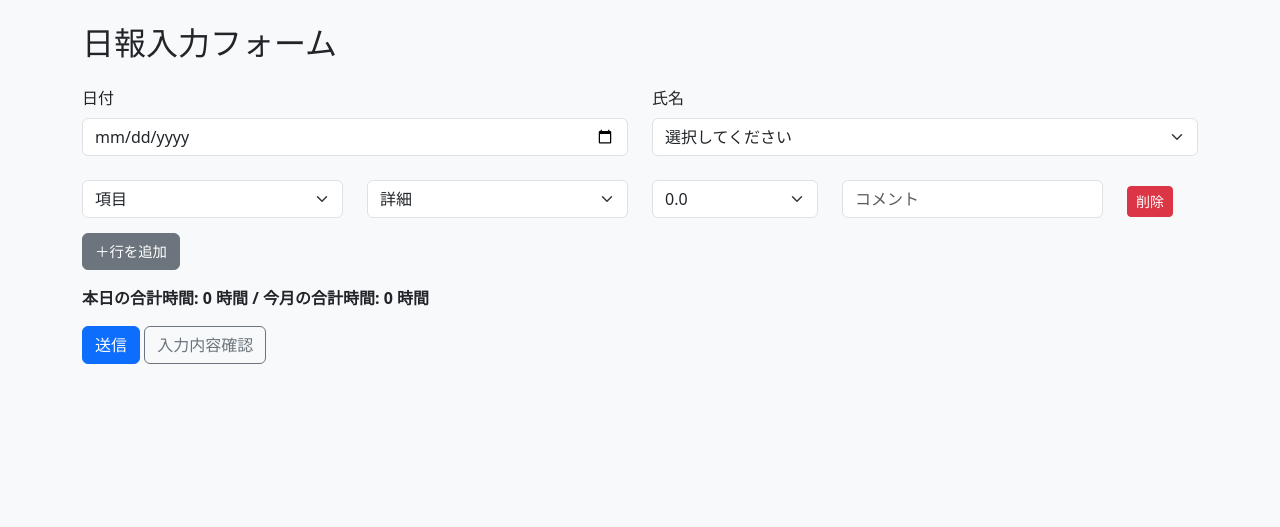
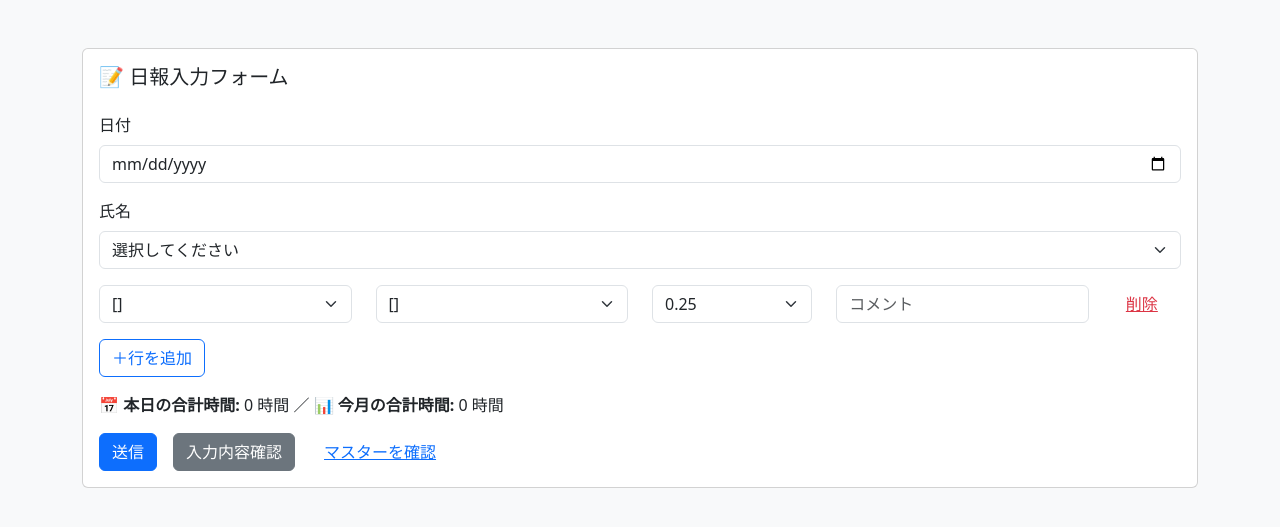
Before and after one commit to KohtaroIzumi/dailyreport, a Flask app: template templates/index.html in a window 1280 px wide. Shown: the top 527 px of the page. Run offline with Flask 3, Linux system fonts and the light colour scheme; the template is opened without the code that fills it: most values are stand-ins (such as "Sample title", 1, 10 or a date in 2020).

Commit message:
フォームレイアウト復元と時間集計機能の調整

```diff
--- a/app.py
+++ b/app.py
@@ -1,11 +1,10 @@
-from flask import Flask, render_template, request, jsonify, session, redirect, url_for
+from flask import Flask, render_template, request, redirect, url_for, session, jsonify
 import os
 import requests
 from dotenv import load_dotenv
 from datetime import datetime
 from functools import wraps
 
-# .envの読み込み
 load_dotenv()
 app = Flask(__name__)
 app.secret_key = os.getenv("FLASK_SECRET_KEY")
@@ -13,50 +12,72 @@
 SUPABASE_URL = os.getenv("SUPABASE_URL")
 SUPABASE_API_KEY = os.getenv("SUPABASE_API_KEY")
 ACCESS_PASSWORD = os.getenv("ACCESS_PASSWORD")
-
 HEADERS = {
     "apikey": SUPABASE_API_KEY,
     "Authorization": f"Bearer {SUPABASE_API_KEY}"
 }
 
-# ログイン必須デコレーター
+NOTICE_VERSION = "2025-05-30"  # ← 本日の日付が通知バージョン（将来的にはSupabaseから取得へ）
+
+# -------- 認証とお知らせ確認のチェック --------
+
 def login_required(f):
     @wraps(f)
     def decorated_function(*args, **kwargs):
-        if not session.get("logged_in"):
+        if not session.get("authenticated"):
             return redirect(url_for("login"))
         return f(*args, **kwargs)
     return decorated_function
 
-# --- ルート定義 ---
+def notice_required(f):
+    @wraps(f)
+    def decorated_function(*args, **kwargs):
+        seen_version = session.get("notice_version")
+        skipped = session.get("notice_skipped")
+        if seen_version != NOTICE_VERSION and not skipped:
+            return redirect(url_for("notice"))
+        return f(*args, **kwargs)
+    return decorated_function
+
+# -------- ルート --------
 
 @app.route("/login", methods=["GET", "POST"])
 def login():
     if request.method == "POST":
-        password = request.form.get("password")
+        password = request.form["password"]
         if password == ACCESS_PASSWORD:
-            session["logged_in"] = True
-            session["notice_acknowledged"] = False
+            session["authenticated"] = True
             return redirect(url_for("notice"))
         else:
-            return render_template("login.html", error="パスワードが違います。")
+            return render_template("login.html", error="パスワードが間違っています。")
     return render_template("login.html")
+
+@app.route("/logout")
+def logout():
+    session.clear()
+    return redirect(url_for("login"))
 
 @app.route("/notice")
 @login_required
 def notice():
-    if session.get("notice_acknowledged"):
-        return redirect(url_for("index"))
-    return render_template("notice.html")
+    return render_template("notice.html", notice_version=NOTICE_VERSION)
 
 @app.route("/acknowledge_notice", methods=["POST"])
 @login_required
 def acknowledge_notice():
-    session["notice_acknowledged"] = True
+    session["notice_version"] = NOTICE_VERSION
+    session["notice_skipped"] = False
+    return redirect(url_for("index"))
+
+@app.route("/skip_notice", methods=["POST"])
+@login_required
+def skip_notice():
+    session["notice_skipped"] = True
     return redirect(url_for("index"))
 
 @app.route("/")
 @login_required
+@notice_required
 def index():
     res_name = requests.get(f"{SUPABASE_URL}/rest/v1/master_name?select=name", headers=HEADERS)
     names = [row["name"] for row in res_name.json()] if res_name.status_code == 200 else []
@@ -66,9 +87,7 @@
 
     category_map = {}
     for row in categories:
-        cat = row["category"]
-        det = row["detail"]
-        category_map.setdefault(cat, []).append(det)
+        category_map.setdefault(row["category"], []).append(row["detail"])
 
     return render_template("index.html", names=names, categories=categories, category_map=category_map)
 
@@ -77,8 +96,6 @@
 def submit():
     try:
         data = request.json
-        print("DEBUG: 受信データ", data)
-
         date_str = data.get("date")
         name = data.get("name")
         tasks = data.get("tasks", [])
@@ -92,31 +109,30 @@
                 "hours": float(task.get("hours", 0)),
                 "comment": task.get("comment", "")
             }
-            res = requests.post(
+            requests.post(
                 f"{SUPABASE_URL}/rest/v1/daily_report",
                 headers={**HEADERS, "Content-Type": "application/json"},
                 json=payload
             )
-            print("DEBUG: Supabase応答", res.status_code, res.text)
 
         return jsonify({"message": "送信完了しました"})
     except Exception as e:
-        print("ERROR:", str(e))
         return jsonify({"message": "送信エラー"}), 500
 
 @app.route("/master")
 @login_required
+@notice_required
 def master():
     res = requests.get(f"{SUPABASE_URL}/rest/v1/master_category?select=category,detail", headers=HEADERS)
     category_map = {}
     if res.status_code == 200:
-        rows = res.json()
-        for row in rows:
+        for row in res.json():
             category_map.setdefault(row["category"], []).append(row["detail"])
     return render_template("master.html", category_map=category_map)
 
 @app.route("/preview")
 @login_required
+@notice_required
 def preview():
     selected_date = request.args.get("date")
     selected_name = request.args.get("name")
@@ -139,12 +155,7 @@
     )
 
     res = requests.get(query_url, headers=HEADERS)
-    if res.status_code == 200:
-        data = res.json()
-    else:
-        print("ERROR: Failed to fetch preview data:", res.status_code, res.text)
-        data = []
-
+    data = res.json() if res.status_code == 200 else []
     return render_template("preview.html", tasks=data, datadate=selected_date, name=selected_name)
 
 @app.route("/preview_api")
@@ -171,14 +182,7 @@
     )
 
     res = requests.get(query_url, headers=HEADERS)
-    total = 0
-    if res.status_code == 200:
-        rows = res.json()
-        for r in rows:
-            total += float(r.get("hours", 0))
-    else:
-        print("ERROR: Failed to fetch monthly hours:", res.status_code, res.text)
-
+    total = sum(float(row.get("hours", 0)) for row in res.json()) if res.status_code == 200 else 0
     return jsonify({"monthly_hours": total})
 
 if __name__ == "__main__":
--- a/templates/index.html
+++ b/templates/index.html
@@ -2,190 +2,182 @@
 <html lang="ja">
 <head>
     <meta charset="UTF-8">
+    <meta name="viewport" content="width=device-width, initial-scale=1.0">
     <title>日報入力フォーム</title>
-    <meta name="viewport" content="width=device-width, initial-scale=1">
-    <!-- Bootstrap 5 -->
     <link href="https://cdn.jsdelivr.net/npm/bootstrap@5.3.3/dist/css/bootstrap.min.css" rel="stylesheet">
-    <style>
-        .task-row {
-            margin-bottom: 10px;
-        }
-        .task-row .form-control {
-            margin-bottom: 5px;
-        }
-        .summary {
-            font-weight: bold;
-            margin-top: 10px;
-        }
-        .btn-smaller {
-            font-size: 0.9rem;
-            padding: 0.4rem 0.75rem;
-        }
-    </style>
 </head>
 <body class="bg-light">
-<div class="container py-4">
-    <h2 class="mb-4">日報入力フォーム</h2>
-
+<div class="container mt-5 mb-5">
+    <div class="card">
+        <div class="card-body">
+            <h5 class="card-title mb-4">📝 日報入力フォーム</h5>
             <form id="reportForm">
-        <div class="row mb-3">
-            <div class="col-md-6 col-12 mb-2">
+                <div class="mb-3">
                     <label for="date" class="form-label">日付</label>
-                <input type="date" id="date" name="date" class="form-control" required>
+                    <input type="date" class="form-control" id="date" name="date" required>
                 </div>
-            <div class="col-md-6 col-12 mb-2">
+                <div class="mb-3">
                     <label for="name" class="form-label">氏名</label>
-                <select id="name" name="name" class="form-select" required>
+                    <select class="form-select" id="name" name="name" required>
                         <option value="">選択してください</option>
-                    {% for name in names %}
-                        <option value="{{ name }}">{{ name }}</option>
+                        {% for n in names %}
+                        <option value="{{n}}">{{n}}</option>
                         {% endfor %}
                     </select>
                 </div>
+                <div id="task-rows">
+                    <div class="row align-items-end mb-3 task-row">
+                        <div class="col-md-3">
+                            <select class="form-select category-select" name="category">
+                                {% for c in category_map %}
+                                <option value="{{c}}">{{c}}</option>
+                                {% endfor %}
+                            </select>
                         </div>
-
-        <div id="tasks"></div>
-
+                        <div class="col-md-3">
+                            <select class="form-select detail-select" name="detail">
+                                {% for d in category_map[category_map|list|first] %}
+                                <option value="{{d}}">{{d}}</option>
+                                {% endfor %}
+                            </select>
+                        </div>
+                        <div class="col-md-2">
+                            <select class="form-select" name="hours">
+                                {% for i in range(1, 33) %}
+                                <option value="{{ i * 0.25 }}">{{ i * 0.25 }}</option>
+                                {% endfor %}
+                            </select>
+                        </div>
+                        <div class="col-md-3">
+                            <input type="text" class="form-control" name="comment" placeholder="コメント">
+                        </div>
+                        <div class="col-md-1">
+                            <button type="button" class="btn btn-link text-danger remove-task">削除</button>
+                        </div>
+                    </div>
+                </div>
+                <button type="button" class="btn btn-outline-primary mb-3" id="addRow">＋行を追加</button>
                 <div class="mb-3">
-            <button type="button" class="btn btn-secondary btn-smaller" onclick="addTask()">＋行を追加</button>
+                    <strong>📅 本日の合計時間:</strong> <span id="dailyTotal">0</span> 時間 ／
+                    <strong>📊 今月の合計時間:</strong> <span id="monthlyTotal">0</span> 時間
                 </div>
-
-        <div class="summary">
-            本日の合計時間: <span id="todayTotal">0</span> 時間 / 今月の合計時間: <span id="monthTotal">0</span> 時間
-        </div>
-
-        <div class="mt-3">
+                <div class="d-flex justify-content-start gap-3">
                     <button type="submit" class="btn btn-primary">送信</button>
-            <button type="button" class="btn btn-outline-secondary" onclick="confirmPreview()">入力内容確認</button>
+                    <button type="button" class="btn btn-secondary" id="previewButton">入力内容確認</button>
+                    <a href="/master" class="btn btn-link">マスターを確認</a>
                 </div>
             </form>
         </div>
+    </div>
+</div>
+<script>
+    const categoryMap = {{ category_map | tojson }};
 
-<script>
-    const categoryMap = {{ category_map|tojson }};
-    let taskCount = 0;
-
-    function addTask(categoryVal = "", detailVal = "", hoursVal = "", commentVal = "") {
-        const container = document.getElementById("tasks");
-        const div = document.createElement("div");
-        div.className = "row task-row";
-        div.innerHTML = `
-            <div class="col-md-3 col-6">
-                <select class="form-select category-select" required>
-                    <option value="">項目</option>
-                    {% for cat in category_map.keys() %}
-                        <option value="{{ cat }}">{{ cat }}</option>
-                    {% endfor %}
-                </select>
-            </div>
-            <div class="col-md-3 col-6">
-                <select class="form-select detail-select" required>
-                    <option value="">詳細</option>
-                </select>
-            </div>
-            <div class="col-md-2 col-4">
-                <select class="form-select hours-select" required>
-                    {% for i in range(0, 97) %}
-                        <option value="{{ i / 4 }}">{{ i / 4 }}</option>
-                    {% endfor %}
-                </select>
-            </div>
-            <div class="col-md-3 col-6">
-                <input type="text" class="form-control comment-input" placeholder="コメント">
-            </div>
-            <div class="col-md-1 col-2 d-flex align-items-center">
-                <button type="button" class="btn btn-danger btn-sm" onclick="this.closest('.task-row').remove(); calculateTotal();">削除</button>
-            </div>
-        `;
-        container.appendChild(div);
-
-        const categorySelect = div.querySelector(".category-select");
-        const detailSelect = div.querySelector(".detail-select");
-        const hoursSelect = div.querySelector(".hours-select");
-        const commentInput = div.querySelector(".comment-input");
-
-        if (categoryVal) categorySelect.value = categoryVal;
-        if (detailVal) {
-            updateDetailOptions(categorySelect, detailSelect);
-            detailSelect.value = detailVal;
-        }
-        if (hoursVal) hoursSelect.value = hoursVal;
-        if (commentVal) commentInput.value = commentVal;
-
-        categorySelect.addEventListener("change", () => updateDetailOptions(categorySelect, detailSelect));
-        hoursSelect.addEventListener("change", calculateTotal);
-    }
-
-    function updateDetailOptions(categorySelect, detailSelect) {
-        const selected = categorySelect.value;
-        const details = categoryMap[selected] || [];
-        detailSelect.innerHTML = '<option value="">詳細</option>';
-        details.forEach(detail => {
+    function updateDetailOptions(row) {
+        const category = row.querySelector(".category-select").value;
+        const detailSelect = row.querySelector(".detail-select");
+        detailSelect.innerHTML = "";
+        (categoryMap[category] || []).forEach(d => {
             const opt = document.createElement("option");
-            opt.value = detail;
-            opt.textContent = detail;
+            opt.value = d;
+            opt.textContent = d;
             detailSelect.appendChild(opt);
         });
     }
 
-    function calculateTotal() {
-        let total = 0;
-        document.querySelectorAll(".hours-select").forEach(sel => {
-            total += parseFloat(sel.value || 0);
+    document.getElementById("addRow").addEventListener("click", () => {
+        const row = document.querySelector(".task-row");
+        const newRow = row.cloneNode(true);
+        newRow.querySelectorAll("select").forEach(s => s.selectedIndex = 0);
+        newRow.querySelector("input[name='comment']").value = "";
+        newRow.querySelector(".remove-task").addEventListener("click", () => {
+            newRow.remove();
+            updateTotals();
         });
-        document.getElementById("todayTotal").textContent = total.toFixed(2);
-    }
+        newRow.querySelector(".category-select").addEventListener("change", () => {
+            updateDetailOptions(newRow);
+        });
+        document.getElementById("task-rows").appendChild(newRow);
+    });
 
-    document.getElementById("reportForm").addEventListener("submit", async function (e) {
-        e.preventDefault();
-        const date = document.getElementById("date").value;
-        const name = document.getElementById("name").value;
-        const tasks = [];
-
-        document.querySelectorAll(".task-row").forEach(row => {
-            tasks.push({
-                category: row.querySelector(".category-select").value,
-                detail: row.querySelector(".detail-select").value,
-                hours: row.querySelector(".hours-select").value,
-                comment: row.querySelector(".comment-input").value
+    document.querySelectorAll(".remove-task").forEach(btn => {
+        btn.addEventListener("click", () => {
+            btn.closest(".task-row").remove();
+            updateTotals();
         });
     });
 
+    document.querySelectorAll(".category-select").forEach(sel => {
+        sel.addEventListener("change", () => {
+            updateDetailOptions(sel.closest(".task-row"));
+        });
+    });
+
+    async function updateMonthlyTotal(date, name) {
+        if (!date || !name) return;
+        const res = await fetch(`/preview_api?date=${date}&name=${name}`);
+        const data = await res.json();
+        document.getElementById("monthlyTotal").textContent = data.monthly_hours || 0;
+    }
+
+    function updateDailyTotal() {
+        const rows = document.querySelectorAll(".task-row");
+        let total = 0;
+        rows.forEach(row => {
+            total += parseFloat(row.querySelector("select[name='hours']").value);
+        });
+        document.getElementById("dailyTotal").textContent = total;
+    }
+
+    function updateTotals() {
+        updateDailyTotal();
+        const date = document.getElementById("date").value;
+        const name = document.getElementById("name").value;
+        updateMonthlyTotal(date, name);
+    }
+
+    document.getElementById("reportForm").addEventListener("change", updateTotals);
+
+    document.getElementById("reportForm").addEventListener("submit", async (e) => {
+        e.preventDefault();
+
+        const date = document.getElementById("date").value;
+        const name = document.getElementById("name").value;
+        const taskRows = document.querySelectorAll(".task-row");
+
+        const tasks = Array.from(taskRows).map(row => ({
+            category: row.querySelector("select[name='category']").value,
+            detail: row.querySelector("select[name='detail']").value,
+            hours: row.querySelector("select[name='hours']").value,
+            comment: row.querySelector("input[name='comment']").value
+        }));
+
         const res = await fetch("/submit", {
             method: "POST",
-            headers: { "Content-Type": "application/json" },
+            headers: {
+                "Content-Type": "application/json"
+            },
             body: JSON.stringify({ date, name, tasks })
         });
 
-        const data = await res.json();
-        alert(data.message);
+        const result = await res.json();
+        if (res.ok) {
+            alert(result.message);
+        } else {
+            alert("送信失敗: " + result.message);
+        }
     });
 
-    function confirmPreview() {
+    document.getElementById("previewButton").addEventListener("click", () => {
         const date = document.getElementById("date").value;
         const name = document.getElementById("name").value;
         if (!date || !name) {
-            alert("日付と氏名を入力してください");
+            alert("日付と氏名を選択してください");
             return;
         }
-        window.open(`/preview?date=${date}&name=${encodeURIComponent(name)}`, "_blank");
-    }
-
-    document.getElementById("date").addEventListener("change", updateMonthlyHours);
-    document.getElementById("name").addEventListener("change", updateMonthlyHours);
-
-    async function updateMonthlyHours() {
-        const date = document.getElementById("date").value;
-        const name = document.getElementById("name").value;
-        if (!date || !name) return;
-
-        const res = await fetch(`/preview_api?date=${date}&name=${encodeURIComponent(name)}`);
-        const data = await res.json();
-        document.getElementById("monthTotal").textContent = parseFloat(data.monthly_hours || 0).toFixed(2);
-    }
-
-    // 初期表示行追加
-    addTask();
+        const url = `/preview?date=${encodeURIComponent(date)}&name=${encodeURIComponent(name)}`;
+        window.open(url, "_blank", "width=800,height=600");
+    });
 </script>
 </body>
 </html>
```
Also changed, not shown: templates/login.html (+52 -26 lines), templates/notice.html (+20 -88 lines). Lines whose indentation alone changed are shown as unchanged.
